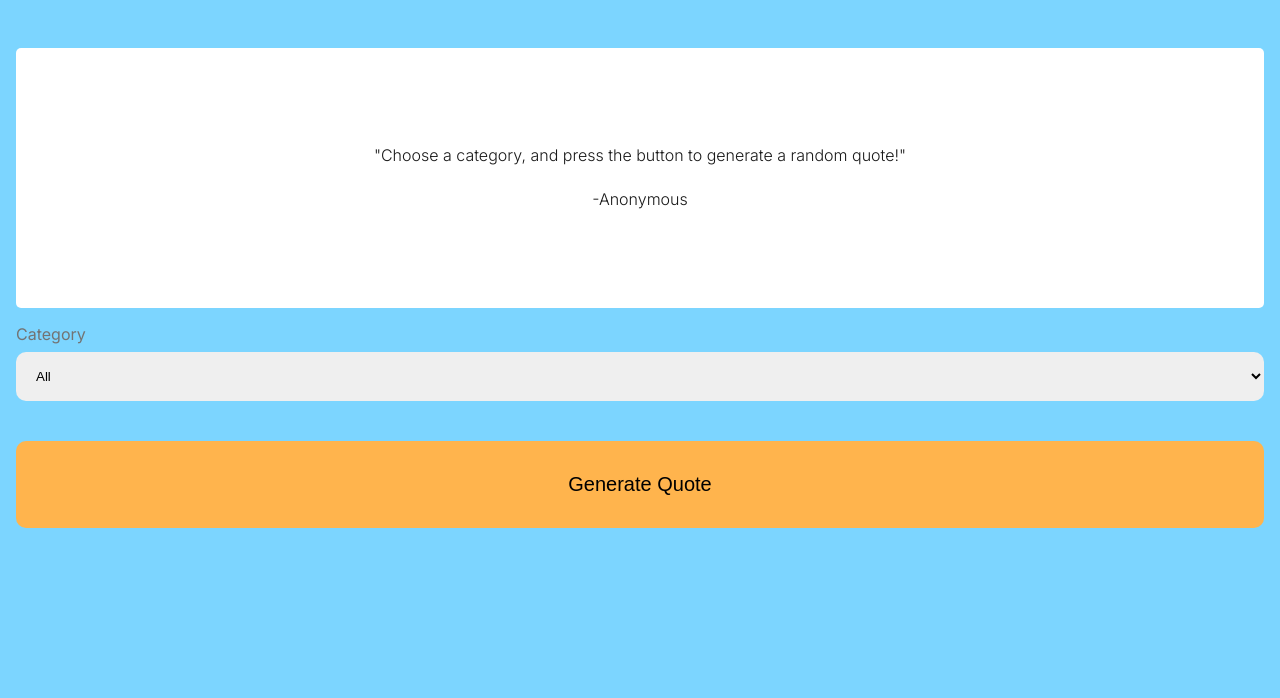
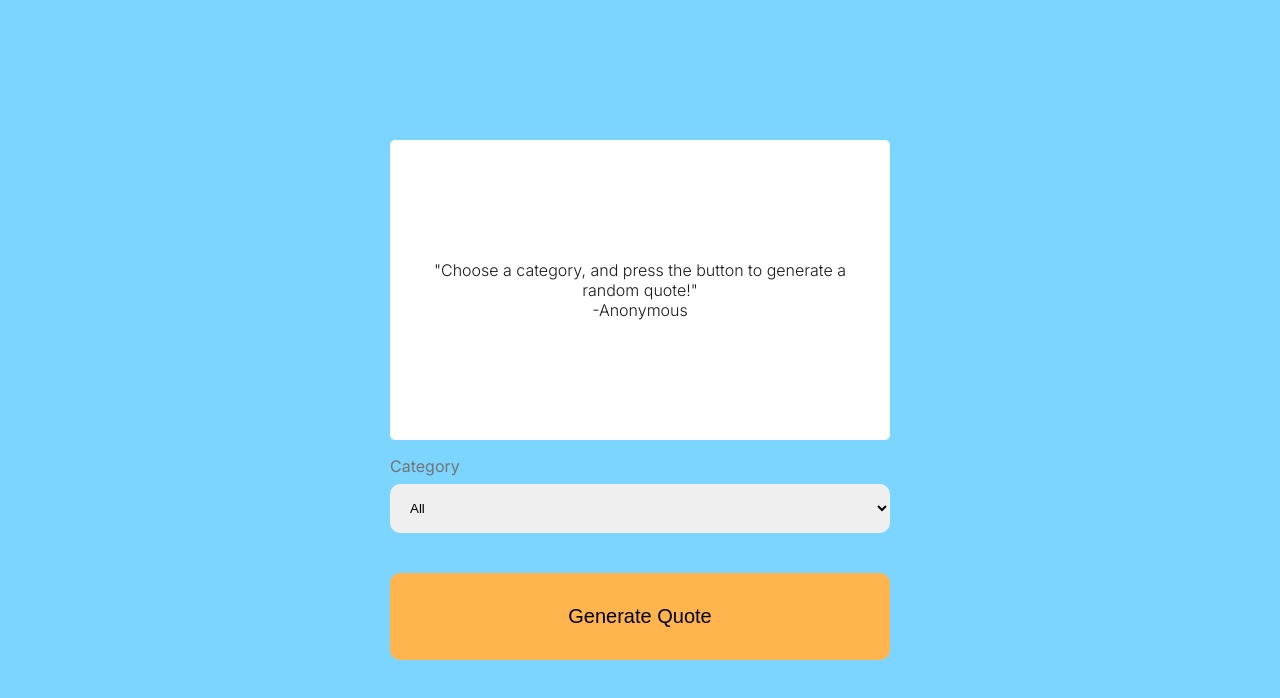
Before and after one commit to czcarrizales/quote-generator, a React (Vite) app: page / in a window 1280 px wide. Shown: the top 698 px of the page. Built offline with nearby package versions, Linux system fonts and the light colour scheme.

Commit message:
fixing width issues when generating quote

```diff
--- a/src/App.css
+++ b/src/App.css
@@ -1,6 +1,8 @@
 .app-main-container {
   display: flex;
   flex-direction: column;
+  width: 100%;
+  max-width: 500px;
 }
 
 .app-quote-container {
@@ -12,8 +14,8 @@
   padding: 5rem 1rem;
   text-align: center;
   font-size: 16px;
-  margin-top: 40px;
-  height: 100px;
+  height: 300px;
+  width: 100%;
 }
 
 .app-quote-container h1 {
--- a/src/index.css
+++ b/src/index.css
@@ -1,9 +1,30 @@
 @import url('https://fonts.googleapis.com/css2?family=Inter:wght@100;200;300;400;500;600;700;800;900&display=swap');
 
+* {
+  margin: 0;
+  padding: 0;
+  box-sizing: border-box;
+}
+
+html, body, #root {
+  height: 100%;
+  width: 100%;
+}
+
 body {
+  display: flex;
+  justify-content: center;
+  align-items: center;
   background-color: #7CD5FF;
   font-family: Inter;
+  color: #1A1A1A;
+
+}
+
+#root {
+  display: flex;
+  justify-content: center;
+  align-items: center;
   margin-left: 16px;
   margin-right: 16px;
-  color: #1A1A1A;
 }
```
